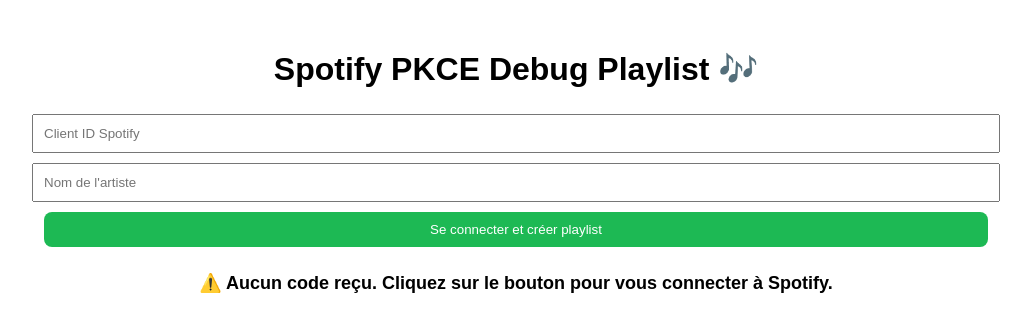
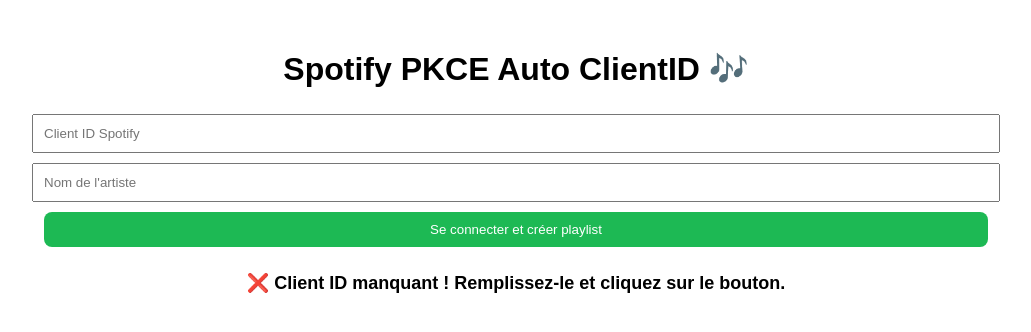
Before and after one commit to Nathana15are/spotify-playlist, a plain HTML site: page index.html in a window 1280 px wide. Shown: the whole page, without its empty margins (124-1155 px from the left). Drawn offline with Linux system fonts and the light colour scheme.

Commit message:
Update index.html

```diff
--- a/index.html
+++ b/index.html
@@ -2,7 +2,7 @@
 <html lang="fr">
 <head>
 <meta charset="UTF-8">
-<title>Spotify PKCE Debug Playlist</title>
+<title>Spotify PKCE Auto ClientID</title>
 <style>
 body{font-family:Arial;text-align:center;margin:50px;position:relative;overflow:hidden;}
 input,button{padding:10px;margin:5px;width:80%;}
@@ -18,7 +18,7 @@ button{background:#1DB954;color:#fff;border:none;border-radius:8px;cursor:pointe
 </style>
 </head>
 <body>
-<h1>Spotify PKCE Debug Playlist 🎶</h1>
+<h1>Spotify PKCE Auto ClientID 🎶</h1>
 <input type="text" id="clientId" placeholder="Client ID Spotify"><br>
 <input type="text" id="artist" placeholder="Nom de l'artiste"><br>
 <button id="go">Se connecter et créer playlist</button>
@@ -59,15 +59,26 @@ const go=document.getElementById("go"),
       check=document.getElementById("check");
 const redirectUri=window.location.origin+window.location.pathname;
 
+// Si ClientID déjà stocké, le mettre dans le champ
+const savedClientId = localStorage.getItem("spotify_client_id");
+if(savedClientId) document.getElementById("clientId").value = savedClientId;
+
 async function handleAuthFlow(){
   const params=new URLSearchParams(window.location.search);
   const code=params.get("code");
   status.innerText="🔍 Vérification du code...";
   console.log("Code reçu :", code);
 
-  const clientId=document.getElementById("clientId").value.trim();
+  let clientId=document.getElementById("clientId").value.trim();
   const artist=document.getElementById("artist").value.trim();
   const verifier=localStorage.getItem("pkce_verifier");
+
+  if(!clientId){
+    status.innerText="❌ Client ID manquant ! Remplissez-le et cliquez sur le bouton.";
+    return;
+  }
+  // Sauvegarde automatique du ClientID
+  localStorage.setItem("spotify_client_id", clientId);
 
   if(!code){
     status.innerText="⚠️ Aucun code reçu. Cliquez sur le bouton pour vous connecter à Spotify.";
@@ -147,6 +158,8 @@ go.onclick=async()=>{
   const artist=document.getElementById("artist").value.trim();
   if(!clientId||!artist){alert("Remplis Client ID et artiste !");return;}
 
+  localStorage.setItem("spotify_client_id", clientId);
+
   const verifier=Math.random().toString(36).substring(2,128);
   localStorage.setItem("pkce_verifier",verifier);
   const challenge=await generateChallenge(verifier);
```
